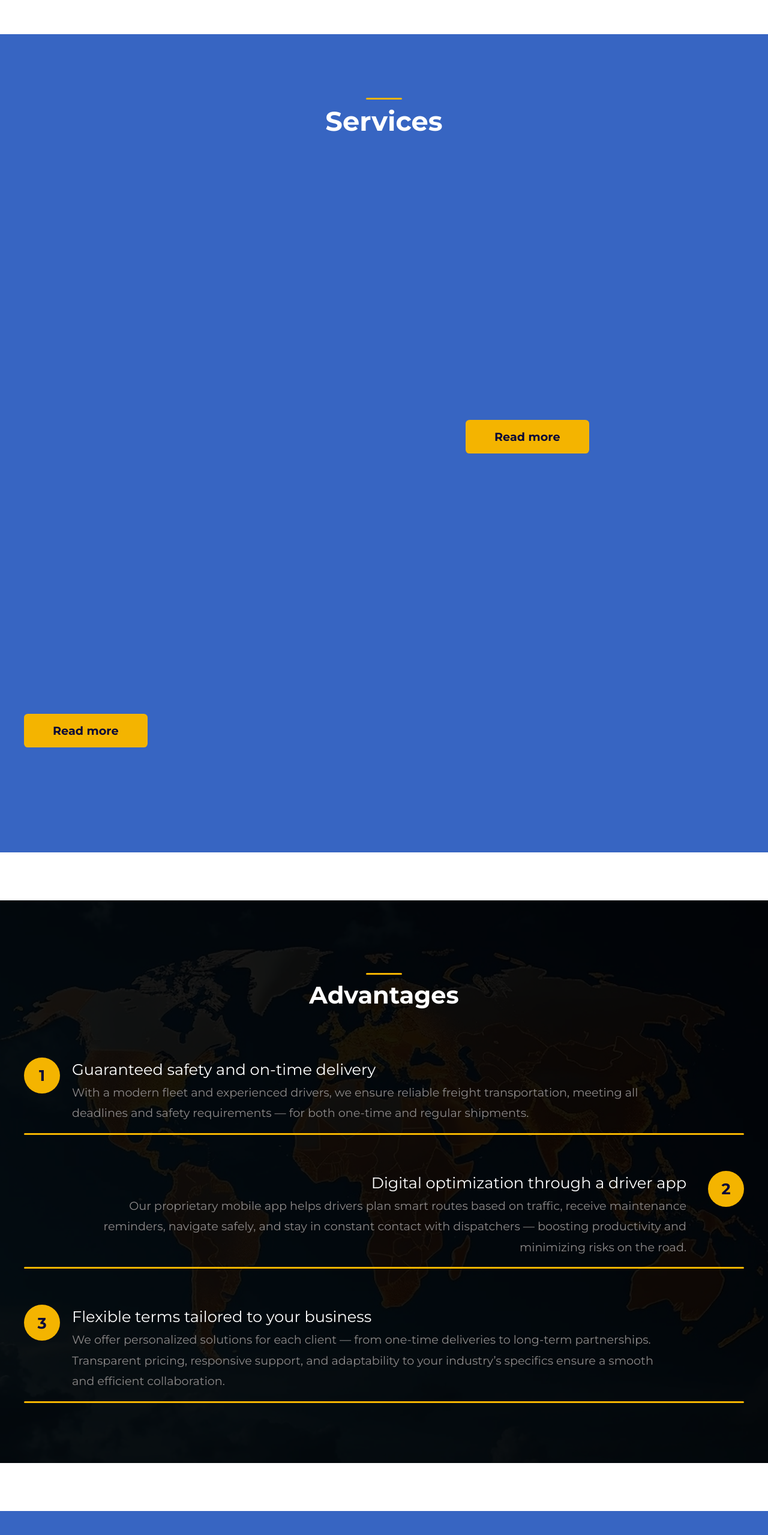
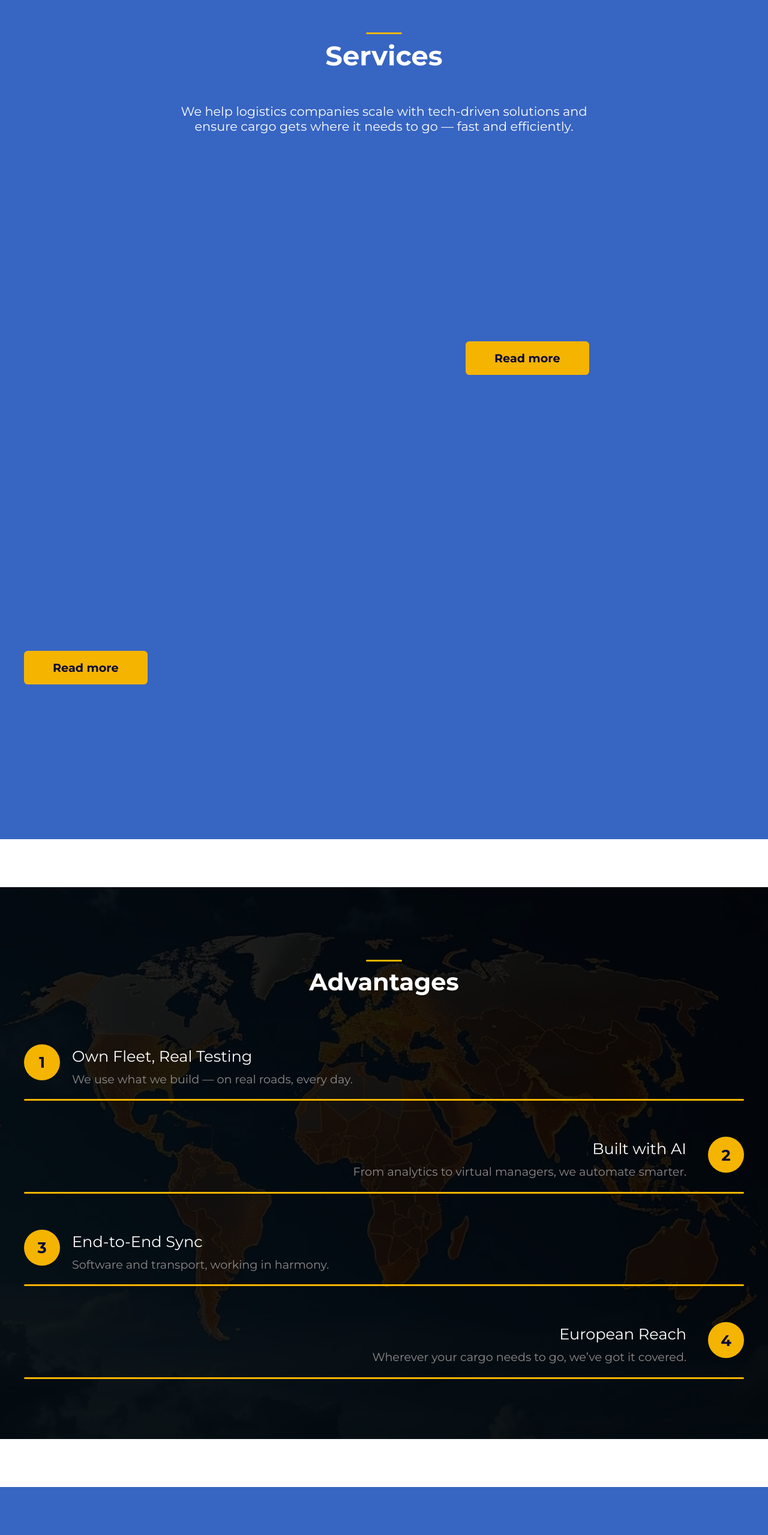
Before and after one commit to OlyaSDM/transport_company, a Next.js app: page / in a window 1280 px wide. Shown: the part 1368-3927 px from the top of the page at 60% size. Built offline with nearby package versions, Linux system fonts and the light colour scheme.

Commit message:
changet text

```diff
--- a/src/components/About.tsx
+++ b/src/components/About.tsx
@@ -55,18 +55,15 @@ export default function AboutUs() {
         <div className={styles.text} ref={textRef}>
           <h2>About us</h2>
           <p>
-            We are a modern transportation company that blends years of
-            logistics experience with cutting-edge digital innovation. Our
-            mission is not just to move freight, but to build a seamless, safe,
-            and efficient environment for everyone involved in delivery. <br />
-            Every day, we craft smart routes where timing, reliability, and
-            attention to detail are more than words — they’re our core values.
-            But we don’t stop there: we’re also developing our own mobile app to
-            make drivers’ lives easier and more connected. From order tracking
-            to live dispatcher chat — everything in one place, always within
-            reach. <br />
-            We connect cities, countries, and technologies — so you can trust
-            the journey from departure to destination.
+            We are a technology-driven logistics company that combines
+            real-world freight transportation with in-house software
+            development. <br />
+            Operating across the European Union with our own fleet of vehicles,
+            we not only deliver goods efficiently but also test and refine our
+            advanced digital solutions in real logistics environments. <br />
+            Our mission is to empower logistics businesses with intelligent
+            tools, from driver workplace automation to AI-powered process
+            analytics and virtual managers.
           </p>
         </div>
       </div>
--- a/src/components/AboutUs.module.scss
+++ b/src/components/AboutUs.module.scss
@@ -9,7 +9,7 @@
 }
 
 .container {
-  max-width: 87.5rem;
+  max-width: 82rem;
   margin: 0 auto;
   display: flex;
   background-color: $color-background;
@@ -55,7 +55,8 @@
 }
 
 .image {
-  object-fit: cover;
+  background-position: center;
+
   width: 100%;
   height: 100%;
   z-index: -1;
@@ -66,14 +67,14 @@
   display: flex;
   flex-direction: column;
   justify-content: center;
-  padding: 2rem 3rem;
+  padding: 2rem 2rem;
   width: 100%;
   line-height: 1.6;
 
   h2 {
     font-size: 2.8rem;
     font-weight: bold;
-    margin-bottom: 3rem;
+    margin-bottom: 1rem;
 
     &::before {
       content: '';
--- a/src/components/AdvantagesSection.module.scss
+++ b/src/components/AdvantagesSection.module.scss
@@ -37,7 +37,7 @@
 	.overlay {
 		position: absolute;
 		inset: 0;
-		background: rgba(0, 0, 0, 0.9);
+		background: rgba(0, 0, 0, 0.87);
 		z-index: 1;
 	}
 
--- a/src/components/AdvantagesSection.tsx
+++ b/src/components/AdvantagesSection.tsx
@@ -8,22 +8,28 @@ import Head from "next/head";
 const advantages = [
   {
     id: 1,
-    text: "Guaranteed safety and on-time delivery",
+    text: "Own Fleet, Real Testing",
     description:
-      "With a modern fleet and experienced drivers, we ensure reliable freight transportation, meeting all deadlines and safety requirements — for both one-time and regular shipments.",
+      "We use what we build — on real roads, every day.",
   },
   {
     id: 2,
-    text: "Digital optimization through a driver app",
+    text: "Built with AI",
     description:
-      "Our proprietary mobile app helps drivers plan smart routes based on traffic, receive maintenance reminders, navigate safely, and stay in constant contact with dispatchers — boosting productivity and minimizing risks on the road.",
+      "From analytics to virtual managers, we automate smarter.",
   },
   {
     id: 3,
-    text: "Flexible terms tailored to your business",
+    text: "End-to-End Sync",
     description:
-      "We offer personalized solutions for each client — from one-time deliveries to long-term partnerships. Transparent pricing, responsive support, and adaptability to your industry’s specifics ensure a smooth and efficient collaboration.",
+      "Software and transport, working in harmony.",
   },
+  {
+    id: 4,
+    text: "European Reach",
+    description:
+      "Wherever your cargo needs to go, we’ve got it covered.",
+  }
 ];
 
 export default function AdvantagesSection() {
--- a/src/components/Services.tsx
+++ b/src/components/Services.tsx
@@ -62,7 +62,9 @@ export default function ServicesBlock() {
         <span className={styles.line} />
         Services
       </h2>
-
+      <p className={styles.p}>
+      We help logistics companies scale with tech-driven solutions and ensure cargo gets where it needs to go — fast and efficiently.
+          </p>
       <div className={styles.service}>
         <div className={styles.imageWrapper}>
           <Image
@@ -74,14 +76,9 @@ export default function ServicesBlock() {
           />
         </div>
         <div className={styles.text}>
-          <h3>Transport services for freight shipping</h3>
+          <h3>Smart Logistics Software</h3>
           <p>
-            We offer reliable and efficient transport services for freight
-            shipping. Our company has a modern fleet and professional drivers,
-            allowing us to guarantee the safety and timeliness of deliveries. We
-            provide both one-time and regular shipments on flexible terms,
-            taking into account the specific needs of your business or
-            individual requirements.
+          Build, automate, and manage with intelligent systems made by logistics experts.
           </p>
           <Link href="/service1" className={styles.button}>
             Read more
@@ -101,14 +98,10 @@ export default function ServicesBlock() {
         </div>
         <div className={styles.text}>
           <h3>
-            We are developing a modern application designed for drivers of
-            transportation companies
+          Freight Services in the EU
           </h3>
           <p>
-            This solution optimizes drivers &apos; daily work, improving
-            productivity, safety, and communication with the central office.{" "}
-            <br></br>
-            Key features of the app:
+          We deliver across Europe using our own tech-optimized fleet.
             {/* <p>Smart route planning considering traffic and current road conditions.
 
             Real-time monitoring of vehicle status, including technical data and timely reminders for checks.
--- a/src/components/ServicesBlock.module.scss
+++ b/src/components/ServicesBlock.module.scss
@@ -12,7 +12,7 @@
     font-size: 2.8rem;
     font-weight: 700;
     position: relative;
-    margin-bottom: 5rem;
+    margin-bottom: 2rem;
     text-align: center;
 
     .line {
@@ -26,6 +26,12 @@
       transform: translateX(-50%);
     }
   }
+.p {
+  margin-bottom: 4rem;
+  text-align: center;
+  font-size: 1.3rem;
+  max-width: 45rem;
+}
 
   .service {
     display: flex;
```
